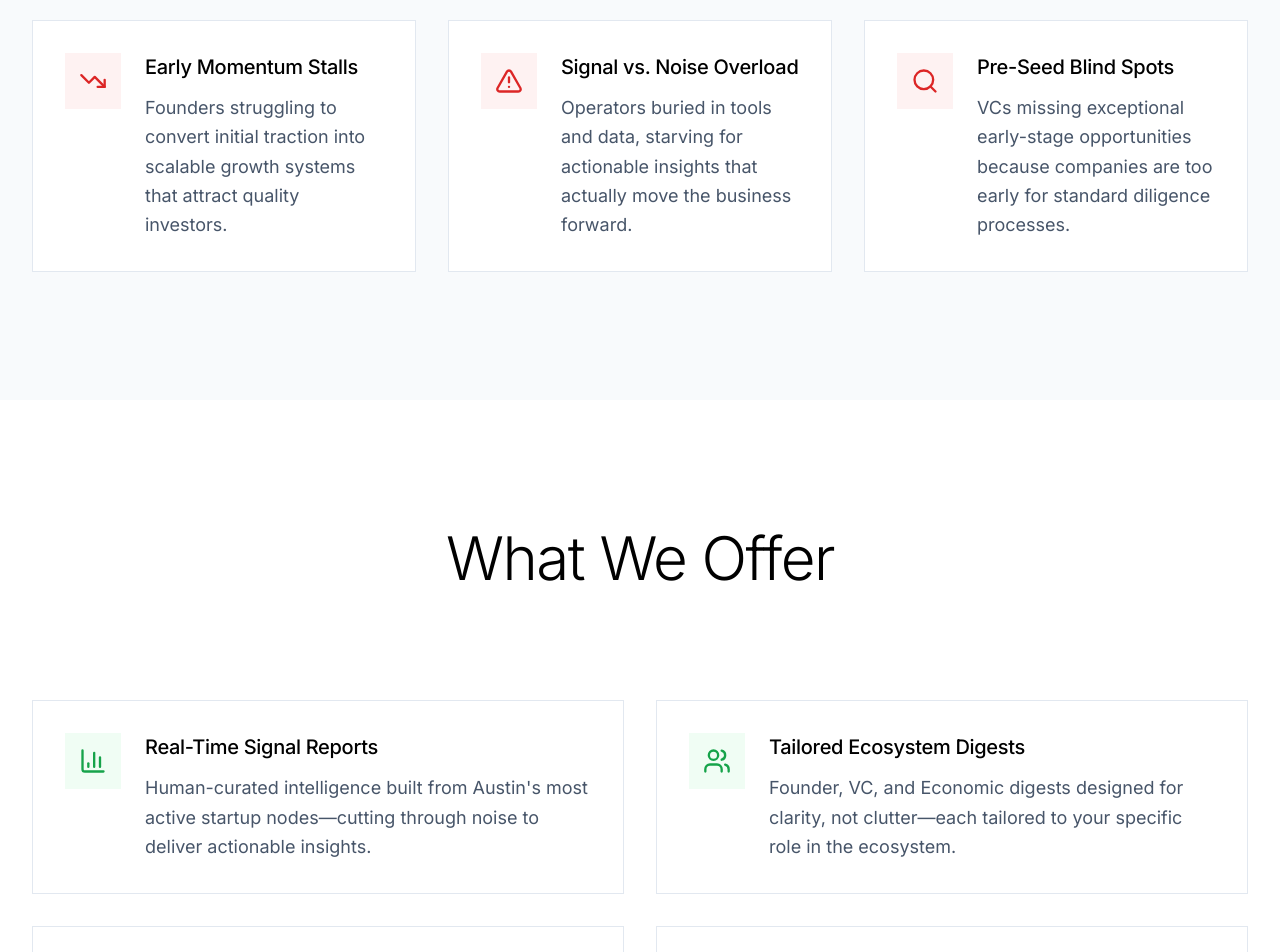
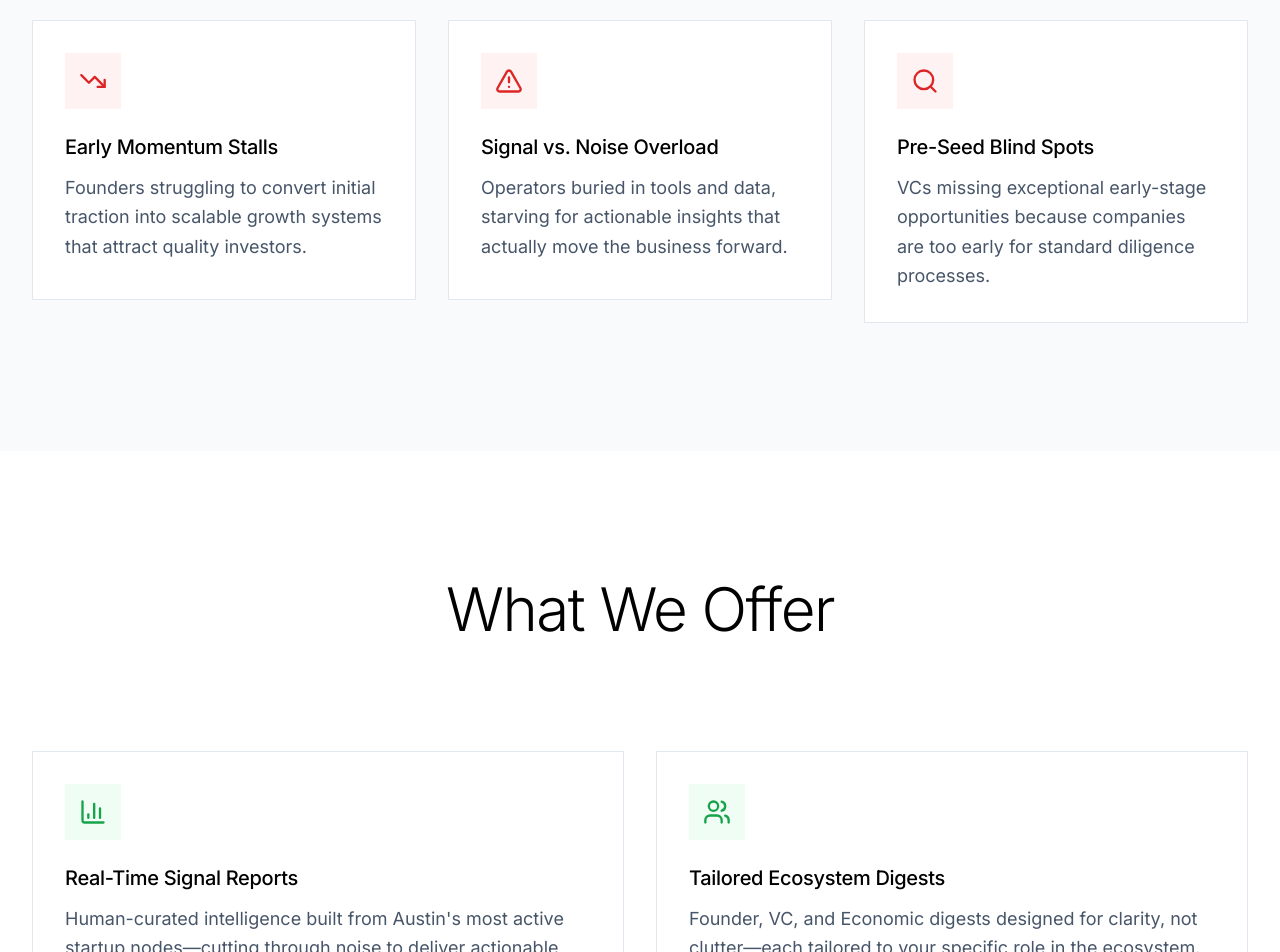
Before and after one commit to jakecrowley05/trusted-voice-portfolio, a React (Vite) app: page / in a window 1280 px wide. Shown: the part 1140-2092 px from the top of the page. Built offline with nearby package versions, Linux system fonts and the light colour scheme.

Commit message:
feat: Implement equal-height tiles
Adds CSS to ensure equal height for card tiles in specified sections.

```diff
--- a/index.html
+++ b/index.html
@@ -16,6 +16,9 @@
     <link rel="preconnect" href="https://fonts.googleapis.com">
     <link rel="preconnect" href="https://fonts.gstatic.com" crossorigin>
     <link href="https://fonts.googleapis.com/css2?family=Inter:wght@300;400;500;600;700;800;900&family=DM+Serif+Display:ital@0;1&display=swap" rel="stylesheet">
+
+    <!-- Custom fixes -->
+    <link rel="stylesheet" href="/styles/cc-fixes.css">
   </head>
 
   <body>
--- /dev/null
+++ b/public/styles/cc-fixes.css
@@ -0,0 +1,17 @@
+
+/* === Task 1 — equal-height tiles === */
+.cc-card-grid {
+  display: grid;           /* keeps existing gap/columns */
+  grid-auto-rows: 1fr;     /* 🔑 every child = same row height */
+}
+
+.cc-card {
+  display: flex;           /* vertical stack */
+  flex-direction: column;
+  min-height: 280px;       /* adjust if tallest blurb exceeds */
+  padding: 2rem;
+  border: 1px solid #E5E8EC;
+  background: #fff;
+}
+
+.cc-card__body { flex: 1 1 auto; }
--- a/src/components/CCV/CCVPainPoints.tsx
+++ b/src/components/CCV/CCVPainPoints.tsx
@@ -3,13 +3,13 @@ import React from 'react';
 import { AlertTriangle, TrendingDown, Search } from 'lucide-react';
 
 const PainPointCard = ({ icon, title, description }) => (
-  <div className="flex gap-6 p-8 bg-white border border-slate-200 hover:border-slate-300 transition-all duration-300 hover:shadow-lg group">
+  <div className="cc-card flex gap-6 p-8 bg-white border border-slate-200 hover:border-slate-300 transition-all duration-300 hover:shadow-lg group">
     <div className="flex-shrink-0">
       <div className="w-14 h-14 bg-red-50 flex items-center justify-center group-hover:bg-red-100 transition-colors duration-300">
         {icon}
       </div>
     </div>
-    <div className="space-y-3">
+    <div className="cc-card__body space-y-3">
       <h3 className="text-xl font-medium text-black">{title}</h3>
       <p className="text-slate-600 leading-relaxed text-lg">{description}</p>
     </div>
@@ -28,7 +28,7 @@ const CCVPainPoints = () => {
           </div>
         </div>
 
-        <div className="grid grid-cols-12 gap-8">
+        <div className="cc-card-grid grid grid-cols-12 gap-8">
           <div className="col-span-12 lg:col-span-4">
             <PainPointCard
               icon={<TrendingDown className="h-7 w-7 text-red-600" />}
--- a/src/components/CCV/CCVWhatWeOffer.tsx
+++ b/src/components/CCV/CCVWhatWeOffer.tsx
@@ -3,13 +3,13 @@ import React from 'react';
 import { CheckCircle, BarChart3, Users, TrendingUp } from 'lucide-react';
 
 const OfferCard = ({ icon, title, description }) => (
-  <div className="flex gap-6 p-8 bg-white border border-slate-200 hover:border-slate-300 hover:shadow-lg transition-all duration-300 group">
+  <div className="cc-card flex gap-6 p-8 bg-white border border-slate-200 hover:border-slate-300 hover:shadow-lg transition-all duration-300 group">
     <div className="flex-shrink-0">
       <div className="w-14 h-14 bg-green-50 flex items-center justify-center group-hover:bg-green-100 transition-colors duration-300">
         {icon}
       </div>
     </div>
-    <div className="space-y-3">
+    <div className="cc-card__body space-y-3">
       <h3 className="text-xl font-medium text-black">{title}</h3>
       <p className="text-slate-600 leading-relaxed text-lg">{description}</p>
     </div>
@@ -28,7 +28,7 @@ const CCVWhatWeOffer = () => {
           </div>
         </div>
 
-        <div className="grid grid-cols-12 gap-8">
+        <div className="cc-card-grid grid grid-cols-12 gap-8">
           <div className="col-span-12 lg:col-span-6">
             <OfferCard
               icon={<BarChart3 className="h-7 w-7 text-green-600" />}
```
